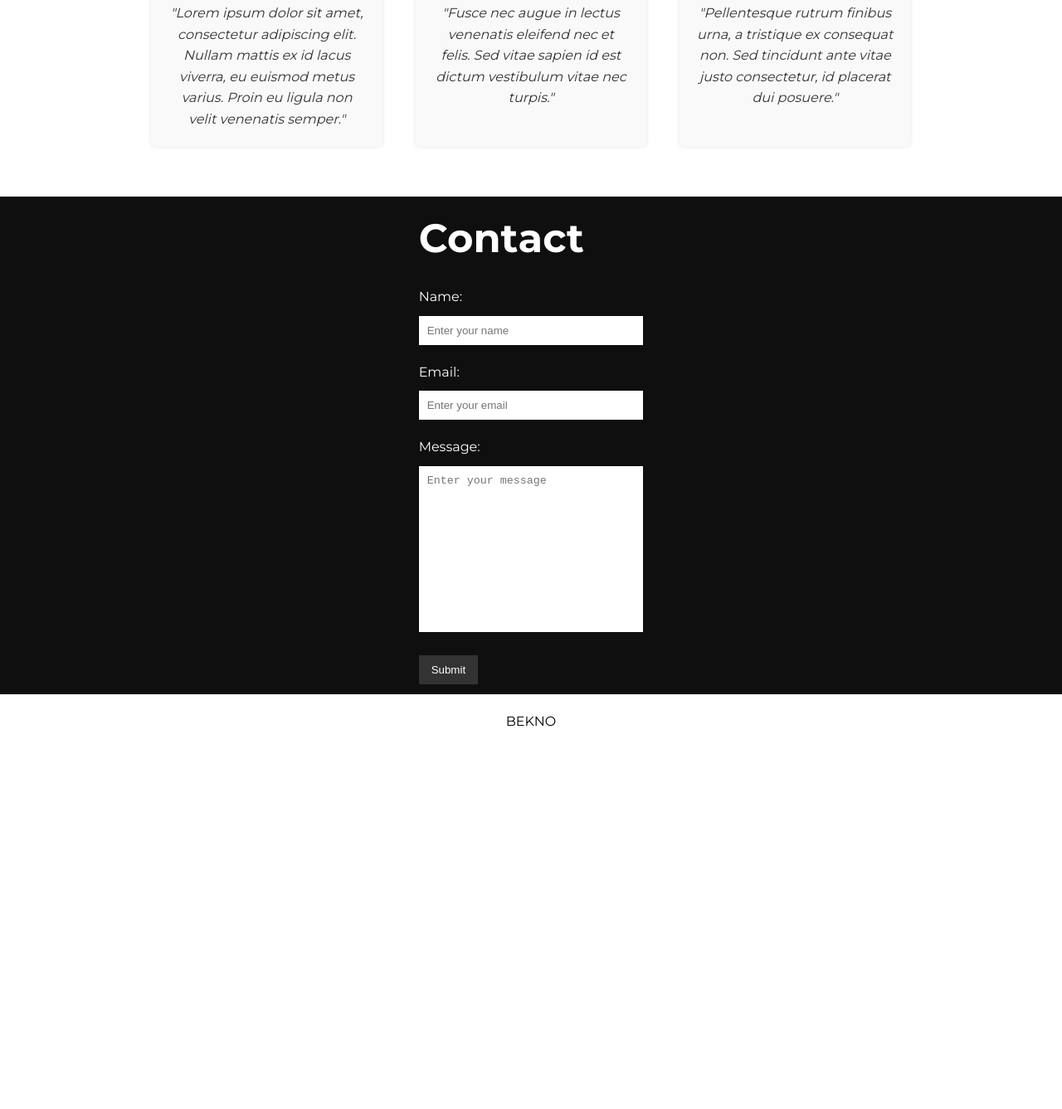
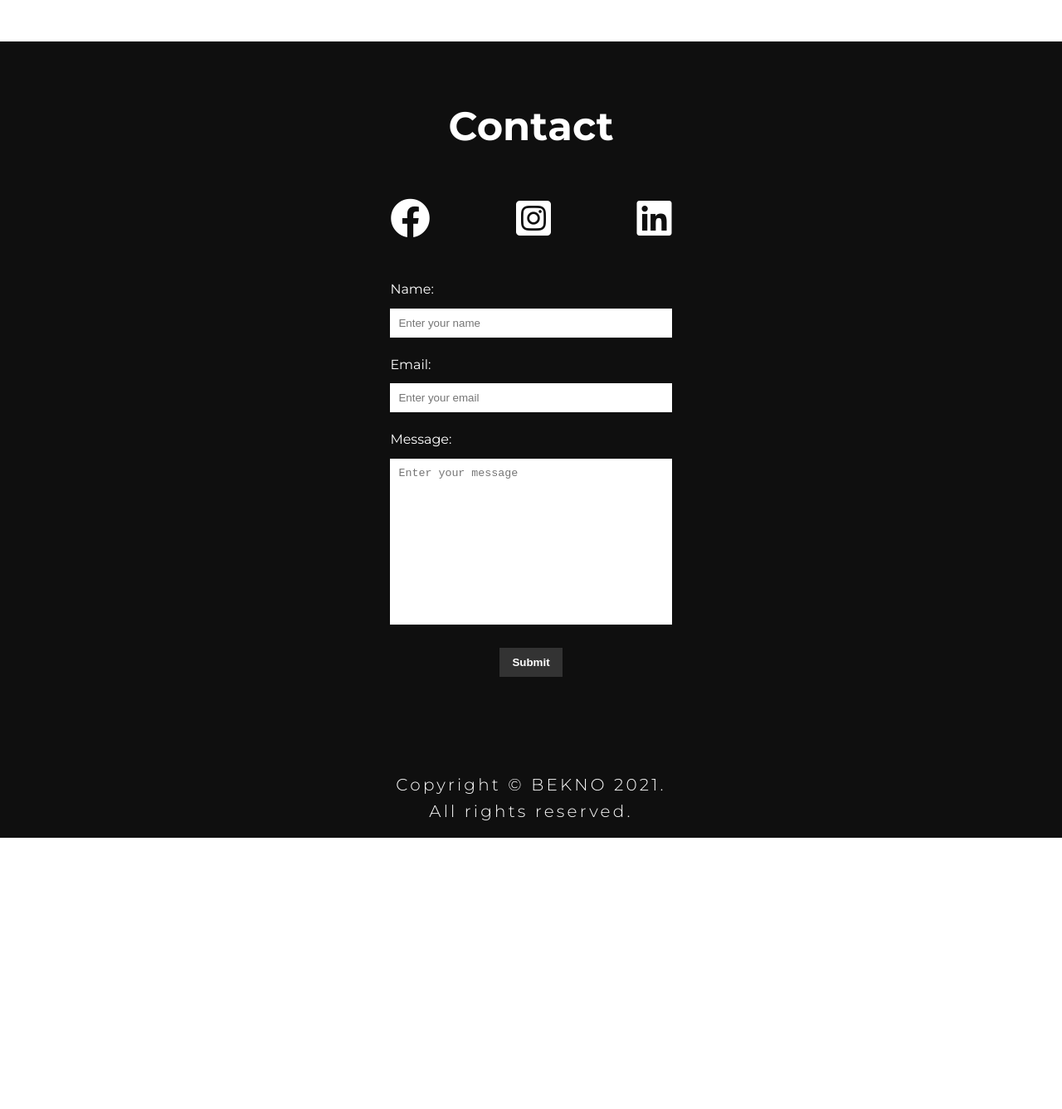
Before and after one commit to kno-be/isa-adora, a plain HTML site: page index.html in a window 1280 px wide. Shown: the part 2424-3761 px from the top of the page at 83% size. After the commit the page ends 3434 px from the top, so only its background shows below. Drawn offline with Linux system fonts and the light colour scheme.

Commit message:
fix: contact and footer

```diff
--- a/index.html
+++ b/index.html
@@ -3,7 +3,9 @@
 
 <head>
   <meta name="viewport" content="width=device-width, initial-scale=1.0">
-  <link rel="stylesheet" href="https://cdnjs.cloudflare.com/ajax/libs/font-awesome/4.7.0/css/font-awesome.min.css">
+  <link rel="preconnect" href="https://fonts.googleapis.com">
+  <link rel="preconnect" href="https://fonts.gstatic.com" crossorigin>
+  <link rel="stylesheet" href="https://cdnjs.cloudflare.com/ajax/libs/font-awesome/5.13.0/css/all.min.css"/>
   <link rel="stylesheet" type="text/css" href="styles.css">
 </head>
 
@@ -61,7 +63,7 @@
 
   <section class="services" id="services">
     <div class="services-container container">
-      <h1>Services</h1>
+      <h1 class="section-title">Services</h1>
       <div class="service">
         <!-- <img src="service1.jpg" alt="Service 1"> -->
         <h3>Personal Injury</h3>
@@ -81,8 +83,7 @@
   </section>
 
   <section class="opinions" id="opinions">
-    <div class="about-container container">
-      <h1>Opinions</h1>
+    <div class="opinions-container container">
       <div class="opinion">
         <!-- <img src="client1.png" alt="Client 1"> -->
         <h3>John Doe</h3>
@@ -102,24 +103,41 @@
   </section>
 
   <section class="contact" id="contact">
-    <div class="container">
-      <h1>Contact</h1>
-      <form>
+    <div class="contact-container container">
+      <div class="section-title" style="text-align:center">
+        <h1>Contact</h1>
+      </div>
+      <div class="social-media">
+        <a href="#" class="social-media-link">
+          <i class="fab fa-facebook"></i>
+        </a>
+        <a href="#" class="social-media-link">
+          <i class="fab fa-instagram-square"></i>
+        </a>
+        <a href="https://www.linkedin.com/in/bernardoknoblauch/" class="social-media-link">
+          <i class="fab fa-linkedin"></i>
+        </a>
+      </div>
+      <form class="form">
 				<label for="name">Name:</label>
 				<input type="text" id="name" name="name" placeholder="Enter your name">
 				<label for="email">Email:</label>
 				<input type="email" id="email" name="email" placeholder="Enter your email">
 				<label for="message">Message:</label>
 				<textarea id="message" name="message" placeholder="Enter your message"></textarea>
-				<input type="submit" value="Submit">
+        <div style="text-align:center">
+          <input class="btn" type="submit" value="Submit">
+        </div>
 			</form>
     </div>
   </section>
 
-  <footer>
-    BEKNO
-  </footer>
-
+  <section class="footer">
+    <div class="footer-container container">
+          <p class="copyright">Copyright &copy; BEKNO 2021.
+             <br> All rights reserved.</p>
+        </div>
+      </section>
 
   <script src="script.js"></script>
 </body>
--- a/styles.css
+++ b/styles.css
@@ -28,6 +28,10 @@ body {
   padding-right: 1.4rem;
   margin-left: auto;
   margin-right: auto;
+}
+
+.section-title {
+  font-family: Montserrat;
 }
 
 /* XXXXXXXXXXXXXXXXXXXXXXXXXXXXXXXXXXXXXXXXXXXXXXXXXXXXXXXXXXXXXXXXXXXXXXXXXXXXXXXXXXXXXXXXXXXXXXXXXXXXXXXXX */
@@ -195,13 +199,13 @@ body {
 /* XXXXXXXXXXXXXXXXXXXXXXXXXXXXXXXXXXXXXXXXXXXXXXXXXXXXXXXXXXXXXXXXXXXXXXXXXXXXXXXXXXXXXXXXXXXXXXXXXXXXXXXXX */
 
 .about {
-  background-color: #f3efef;
-  background-size: cover;
-  background-position: center;
   height: 860px;
   display: flex;
   flex-direction: column;
   justify-content: center;
+  background-color: #f3efef;
+  background-size: cover;
+  background-position: center;
   color: #080707;
 }
 .about-container {
@@ -260,7 +264,6 @@ body {
 }
 
 .services-container {
-  padding-top: 30px;
   display: flex;
   flex-wrap: wrap;
 }
@@ -309,21 +312,22 @@ body {
 /* XXXXXXXXXXXXXXXXXXXXXXXXXXXXXXXXXXXXXXXXXXXXXXXXXXXXXXXXXXXXXXXXXXXXXXXXXXXXXXXXXXXXXXXXXXXXXXXXXXXXXXXXX */
 
 .contact {
-  background-color: #0f0f0f;
-  background-size: cover;
-  background-position: center;
-  height: 600px;
+  height: 800px;
   display: flex;
   flex-direction: column;
   justify-content: center;
   align-items: center;
-  text-align: left;
+  background-color: #0f0f0f;
+  background-size: cover;
+  background-position: center;
   color: #fff;
 }
-/* #contact {
-	background-color: #f2f2f2;
-	padding: 50px;
-} */
+.contact-container {
+	padding-top: 30px;
+}
+form {
+  text-align: left;
+}
 
 #contact h2 {
 	text-align: center;
@@ -373,14 +377,33 @@ body {
 
 .contact .btn {
   background-color: #fff;
+  margin: auto;
   color: #444;
-  padding: 15px 30px;
   font-weight: bold;
   transition: all 0.3s ease;
 }
 
 .contact .btn:hover {
   background-color: #444;
+  color: #fff;
+}
+
+.social-media {
+  display: flex;
+  justify-content: space-between;
+  align-items: center;
+  margin-top: 3rem;
+  margin-bottom: 3rem;
+}
+
+
+.social-media-link {
+  text-decoration: none;
+  background-color: transparent;
+}
+
+.social-media-link i {
+  font-size: 3rem;
   color: #fff;
 }
 
@@ -396,8 +419,6 @@ body {
 }
 
 .opinions-container {
-
-  padding-top: 30px;
   display: flex;
   flex-wrap: wrap;
 }
@@ -444,12 +465,33 @@ body {
 
 /* XXXXXXXXXXXXXXXXXXXXXXXXXXXXXXXXXXXXXXXXXXXXXXXXXXXXXXXXXXXXXXXXXXXXXXXXXXXXXXXXXXXXXXXXXXXXXXXXXXXXXXXXX */
 
-footer {
+.footer {
+  display: flex;
+  flex-direction: column;
   justify-content: center;
   align-items: center;
+  text-align: left;
+  background-position: center;
+  background-color: #0f0f0f;
+  background-size: cover;
+  color: #fff;
+}
+
+.footer-container {
+    flex-wrap: wrap;
+}
+
+
+.copyright {
+  font-family: Montserrat;
+  height:10rem;
+  width:100%;
+  padding-top: 5rem;
+  color: #fff;
+  font-size:20px;
+  letter-spacing: 0.2rem;
+  font-weight: 300;
   text-align: center;
-  padding-top: 20px;
-  height: 500px;
 }
 
 /* XXXXXXXXXXXXXXXXXXXXXXXXXXXXXXXXXXXXXXXXXXXXXXXXXXXXXXXXXXXXXXXXXXXXXXXXXXXXXXXXXXXXXXXXXXXXXXXXXXXXXXXXX */
@@ -484,4 +526,8 @@ footer {
   .card-two {
    width: 50%;
   }
+  .contact-container {
+    width: 30%;
+    padding-top: 30px;
+  }
 }
```
